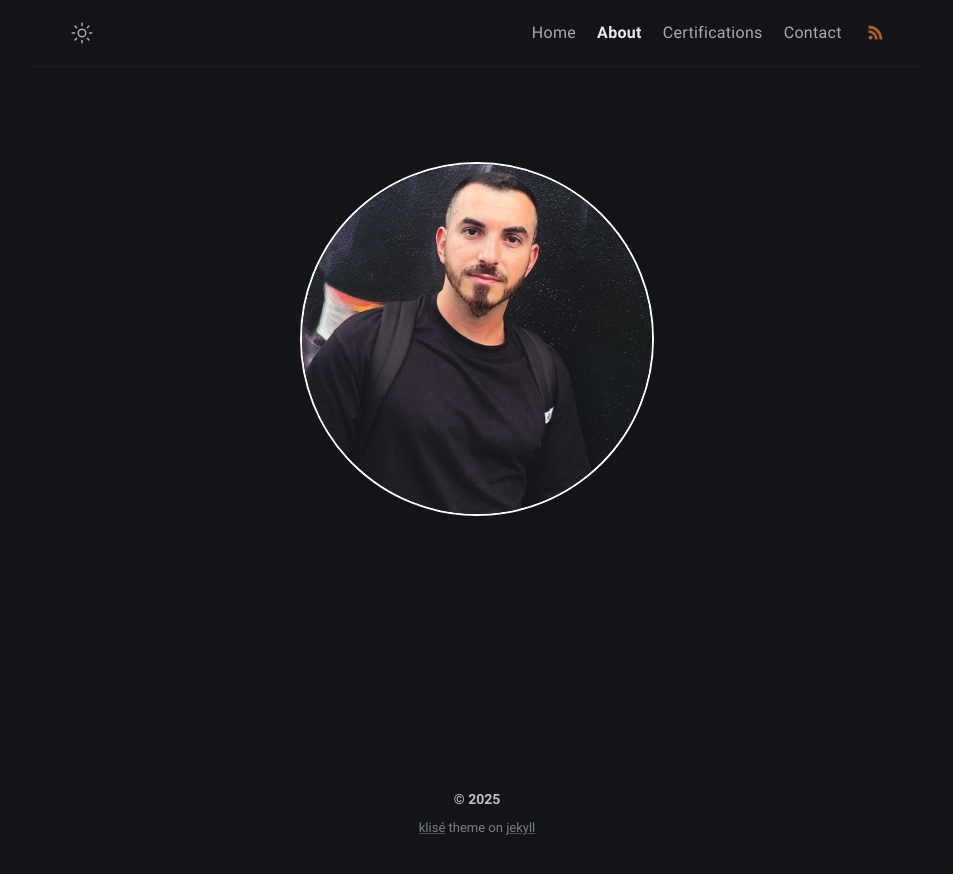
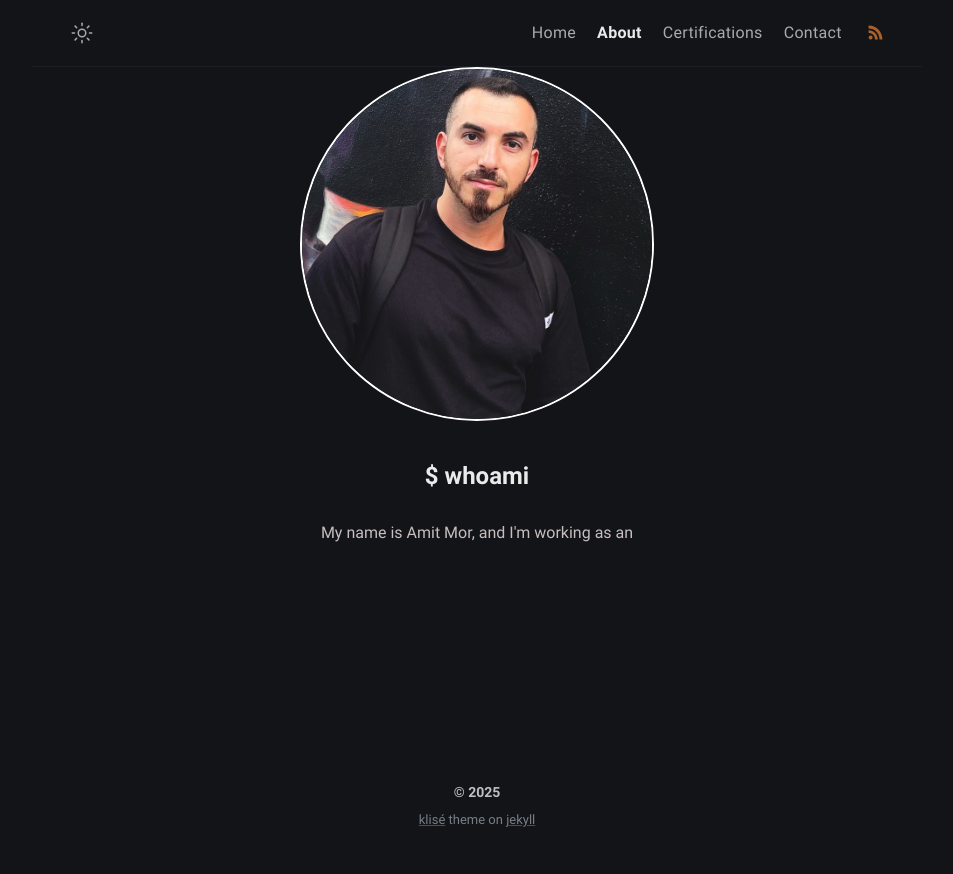
Before and after one commit to Extravenger/extravenger.github.io, a Jekyll site: the page built from about.md, in a window 1280 px wide. Shown: the top 874 px of the page, without its empty margins (163-1116 px from the left). Built offline with Jekyll 4.4.1, drawn with Linux system fonts in a browser that asks for light colours.

Commit message:
Update about.html

```diff
--- a/_layouts/about.html
+++ b/_layouts/about.html
@@ -48,7 +48,7 @@
     const descriptionElement = document.getElementById("description");
 
     const steps = [
-      { title: "$ whoami", text: "Hi, I'm Amit Mor, an Adversarial Tactics Expert at Sygnia. My journey in cybersecurity began as a SOC Analyst, where I gained valuable experience in monitoring and defending networks. However, I always had a passion for the offensive side of cybersecurity, so I transitioned to Penetration Testing. Red Teaming has always been my ultimate goal, and today? today I’m living that aspiration.},
+      { title: "$ whoami", text: "My name is Amit Mor, and I'm working as an Adversarial Tactics Expert at Sygnia." },
       { title: "$ ps aux | grep 'current_work'", text: "Mainly exploring offensive security stuff." },
     ];
 
@@ -111,7 +111,7 @@
       display: flex;
       flex-direction: column;
       align-items: center;
-      justify-content: center;
+      justify-content: space-between;  /* Allow space between content and footer */
       height: 100%;  /* Ensure wrapper takes full height */
       text-align: center;
     }
@@ -120,9 +120,10 @@
       display: flex;
       flex-direction: column;
       align-items: center;
+      flex-grow: 1;  /* Allow content area to expand */
+      justify-content: center;
     }
 
-    /* Fixed height for text containers */
     .text-container {
       min-height: 120px; /* Ensures enough space for title and description */
       display: flex;
@@ -147,6 +148,15 @@
       border-radius: 50%; /* This makes the image round */
       border: 2px solid #fff; /* Optional: Adds a border around the image */
     }
+
+    /* Footer at the bottom */
+    footer {
+      padding: 20px 0;
+      font-size: 0.875rem;
+      color: #666;
+      position: relative; /* Ensure footer stays at the bottom */
+      width: 100%;
+    }
   </style>
 
 </body>
```
Also changed, not shown: other parts of _layouts/about.html (+1 -1 lines).
